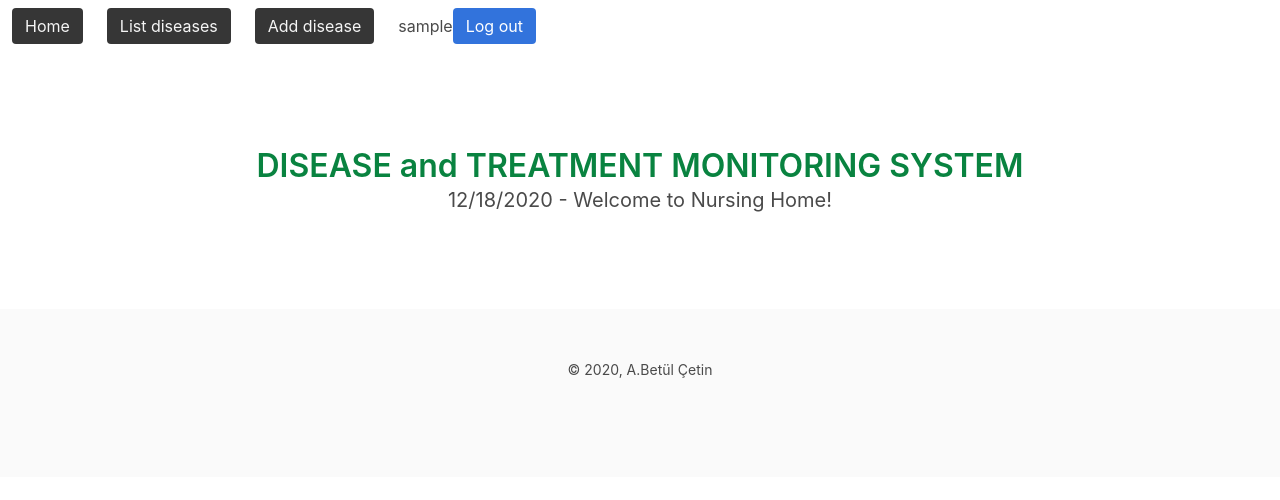
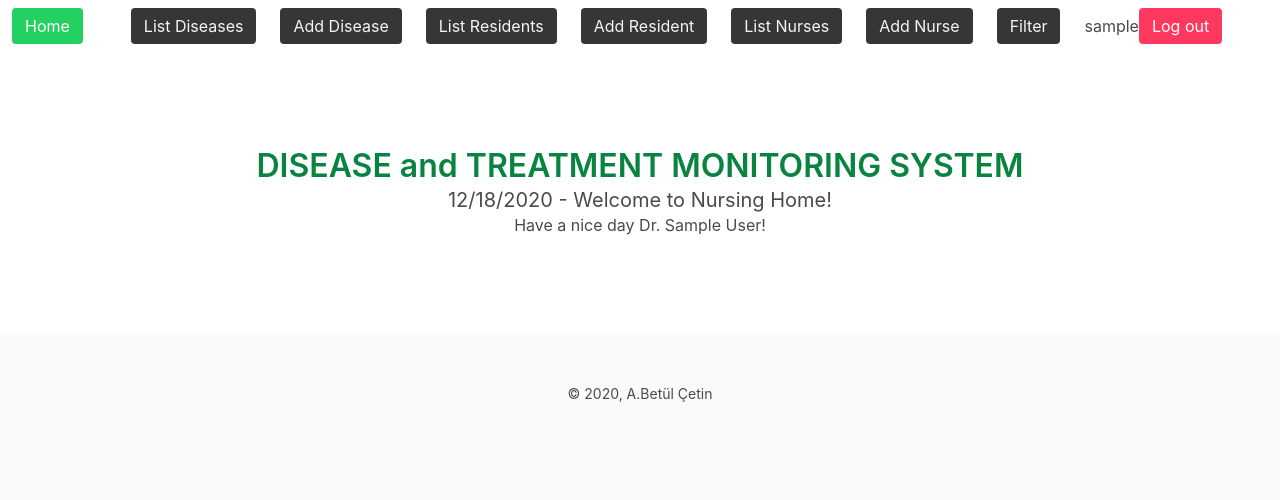
Before and after one commit to cetina16/nursingHome, a Flask app: page / in a window 1280 px wide. Shown: the top 500 px of the page. Run offline with Flask 2, Linux system fonts and the light colour scheme; the visitor is signed in with stand-in values (Sample User, id 1).

Commit message:
login page added

```diff
--- a/templates/home.html
+++ b/templates/home.html
@@ -6,6 +6,9 @@
         <div class="container has-text-centered">
           <h1 class="title">DISEASE and TREATMENT MONITORING SYSTEM</h1>
           <p class="subtitle">{{ date }} - Welcome to Nursing Home!</p>
+          {% if current_user.is_authenticated %}
+            Have a nice day Dr. {{ current_user.name }}!
+          {% endif %}
         </div>
       </div>
     </section>
--- a/templates/layout.html
+++ b/templates/layout.html
@@ -14,22 +14,45 @@
       <nav class="navbar" aria-label="main navigation">
         <div class="navbar-brand">
           <span class="navbar-item">
-            <a class="button is-dark" href="{{ url_for('home') }}">Home</a>
-          </span>
-          <span class="navbar-item">
-            <a class="button is-dark" href="{{ url_for('diseases_page') }}">List diseases</a>
-          </span>
-          <span class="navbar-item">
-            <a class="button is-dark" href="{{ url_for('disease_add_page') }}">Add disease</a>
+            <a class="button is-success" href="{{ url_for('home') }}">Home</a>
           </span>
           <span class="navbar-item">
             {% if not current_user.is_authenticated %}
-              <a class="button is-link" href="{{ url_for('login_page') }}">Log in</a>
-            {% else %}
+              <a class="button is-success" href="{{ url_for('login_page') }}">Log in</a>
+            {% endif %}
+
+            </span>
+            {% if current_user.is_admin %}
+          <span class="navbar-item">
+            <a class="button is-dark" href="{{ url_for('diseases_page') }}">List Diseases</a>
+          </span>
+
+          <span class="navbar-item">
+            <a class="button is-dark" href="{{ url_for('disease_add_page') }}">Add Disease</a>
+          </span>
+
+          <span class="navbar-item">
+            <a class="button is-dark" href="{{ url_for('disease_add_page') }}">List Residents</a>
+          </span>
+          <span class="navbar-item">
+            <a class="button is-dark" href="{{ url_for('disease_add_page') }}">Add Resident</a>
+          </span>
+          <span class="navbar-item">
+            <a class="button is-dark" href="{{ url_for('disease_add_page') }}">List Nurses</a>
+          </span>
+          <span class="navbar-item">
+            <a class="button is-dark" href="{{ url_for('disease_add_page') }}">Add Nurse</a>
+          </span>
+          <span class="navbar-item">
+            <a class="button is-dark" href="{{ url_for('disease_add_page') }}">Filter</a>
+          </span>
+          {% endif %}
+          <span class="navbar-item">
+          {% if current_user.is_authenticated %}
               {{ current_user.username }}
-              <a class="button is-link" href="{{ url_for('logout_page') }}">Log out</a>
+              <a class="button is-danger" href="{{ url_for('logout_page') }}">Log out</a>
             {% endif %}
-            </span>
+          </span>
         </div>
       </nav>
     </header>
--- a/templates/login.html
+++ b/templates/login.html
@@ -14,7 +14,7 @@
                   <div class="control">
                     {{ form.email(required=True, autofocus=True,
                                      class='input is-large',
-                                     placeholder='your email') }}
+                                     placeholder='email') }}
                   </div>
                   {% for error in form.email.errors %}
                     <p class="help has-background-warning">
@@ -26,7 +26,7 @@
                 <div class="field">
                   <div class="control">
                     {{ form.password(required=True, class='input is-large',
-                                     placeholder='your password') }}
+                                     placeholder='password') }}
                   </div>
                   {% for error in form.password.errors %}
                     <p class="help has-background-warning">
--- a/user.py
+++ b/user.py
@@ -3,9 +3,10 @@ from flask_login import UserMixin
 
 
 class User(UserMixin):
-    def __init__(self, email, password):
+    def __init__(self, email, password,name):
         self.email = email
         self.password = password
+        self.name = name
         self.active = True
         self.is_admin = False
 
@@ -19,7 +20,8 @@ class User(UserMixin):
 
 def get_user(user_id):
     password = current_app.config["PASSWORDS"].get(user_id)
-    user = User(user_id, password) if password else None
+    name = current_app.config["USER_NAMES"].get(user_id)
+    user = User(user_id, password,name) if password else None
     if user is not None:
         user.is_admin = user.email in current_app.config["USERS"]
     return user
--- a/views.py
+++ b/views.py
@@ -4,6 +4,8 @@ from flask import current_app
 from disease import Disease
 from forms import LoginForm
 from user import get_user
+from passlib.hash import pbkdf2_sha256 as hasher
+from flask_login import login_user,logout_user
 
 
 def home():
```
Also changed, not shown: settings.py (+5 -2 lines).
